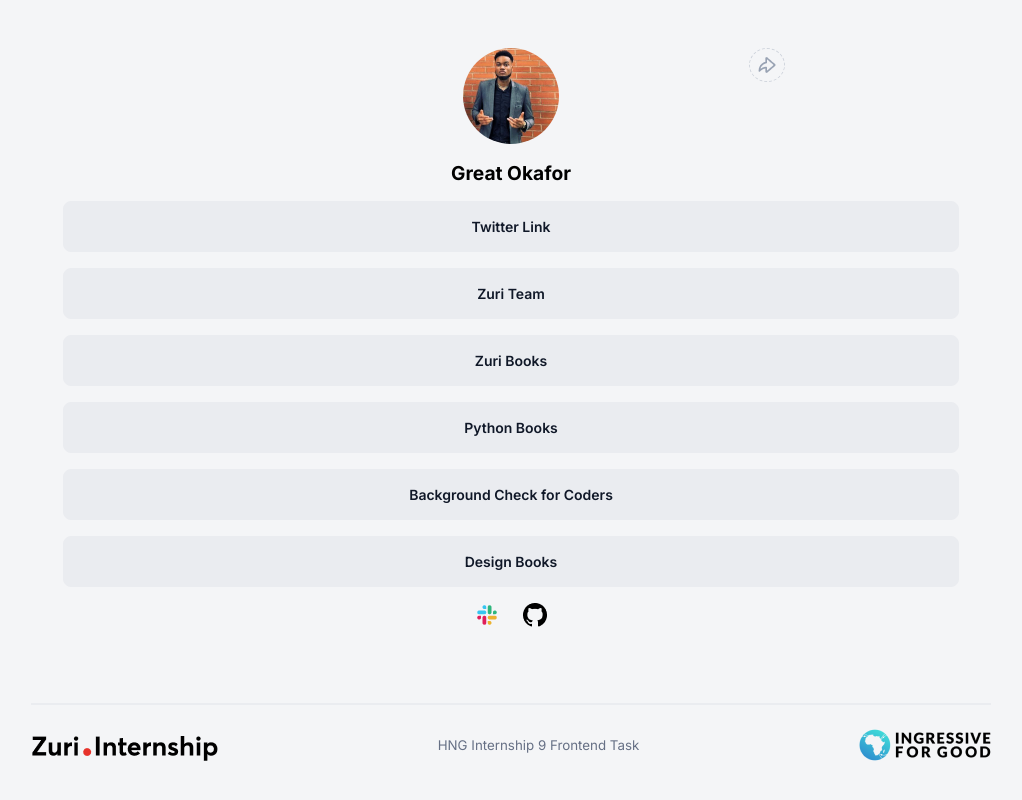
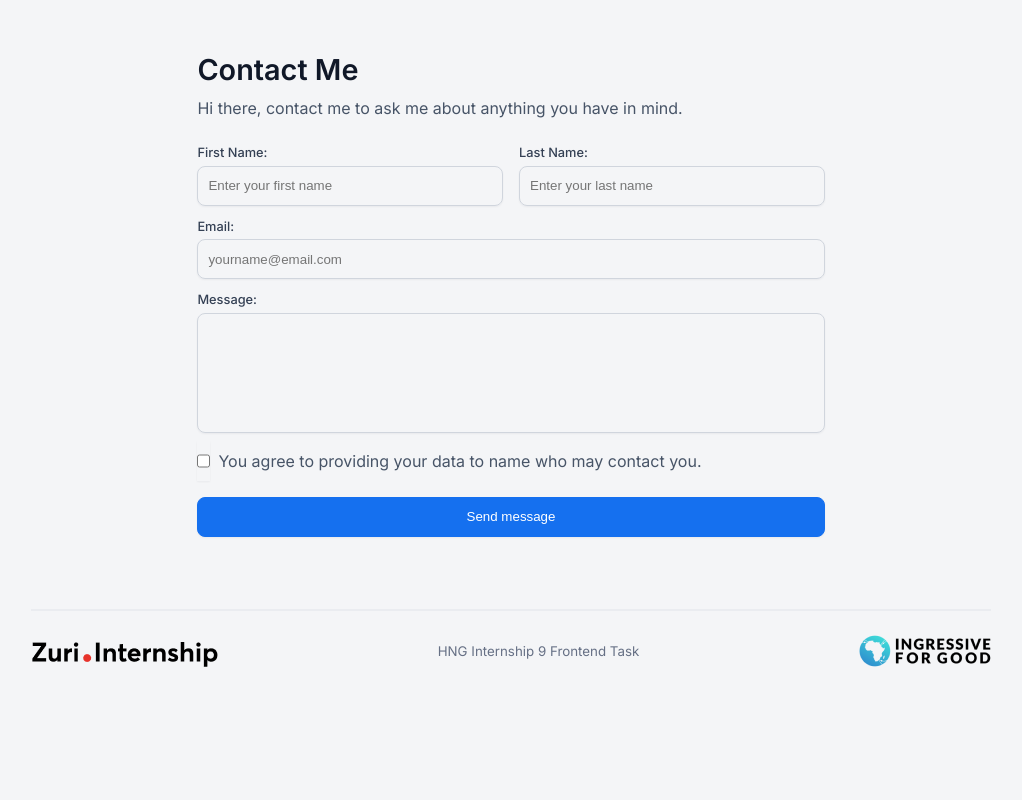
Before and after one commit to Thelordgreat/HNG_task_1, a React (Create React App) app: page /contact in a window 1280 px wide. Shown: the whole page, without its empty margins (129-1151 px from the left). Built offline with nearby package versions, Linux system fonts and the light colour scheme; the HTML template or start-up script is replaced by a standard one.

Commit message:
Added the unvalidated contact form

```diff
--- a/package.json
+++ b/package.json
@@ -8,6 +8,7 @@
     "@testing-library/user-event": "^13.5.0",
     "react": "^17.0.2",
     "react-dom": "^17.0.2",
+    "react-router-dom": "^6.4.3",
     "react-scripts": "5.0.0",
     "react-tooltip": "^4.4.3",
     "web-vitals": "^2.1.4"
--- a/src/App.css
+++ b/src/App.css
@@ -41,10 +41,10 @@
   font-size: 1.2rem;
 }
 
-#profile__img img{
+#profile__img img {
   width: 6rem;
   border-radius: 50%;
-  margin-bottom: .8rem;
+  margin-bottom: 0.8rem;
 }
 
 .content .top .icon {
@@ -60,7 +60,7 @@
 }
 
 .top .icon.dot {
-  padding: .5rem;
+  padding: 0.5rem;
   display: none;
   border-radius: 60%;
 }
@@ -76,15 +76,15 @@
   font-size: 0.875rem;
   border-radius: 8px;
   border: 1px solid #eaecf0;
-  transition: .5s ease-in;
+  transition: 0.5s ease-in;
 }
 
-.bottom ul li:hover{
+.bottom ul li:hover {
   background-color: #d0d5dd;
   box-shadow: rgba(0, 0, 0, 0.24) 0px 3px 8px;
 }
 
-.socials{
+.socials {
   display: flex;
   align-items: center;
   justify-content: center;
@@ -108,6 +108,93 @@
   color: #667085;
 }
 
+/*===== Contact form ========*/
+.form_container {
+  width: 70%;
+  margin: auto;
+  line-height: 2;
+}
+
+form h2 {
+  color: #101828;
+  font-weight: 600;
+  font-size: 1.8rem;
+  line-height: 44px;
+}
+
+form p {
+  color: #475467;
+  font-size: 1rem;
+}
+
+form p.heading {
+  margin-bottom: 1rem;
+}
+
+form .name_row {
+  display: flex;
+  gap: 1rem;
+  margin-bottom: 0.5rem;
+}
+
+form .name_row div {
+  flex: 1;
+  display: flex;
+  flex-direction: column;
+}
+
+form .row {
+  display: flex;
+  flex-direction: column;
+  margin-bottom: 0.5rem;
+}
+
+form .terms {
+  display: flex;
+  align-items: center;
+  gap: 0.5rem;
+}
+
+form input {
+  height: 40px;
+  outline: none;
+  background: transparent;
+  border: 1px solid #d0d5dd;
+  box-shadow: 0px 1px 2px rgba(16, 24, 40, 0.05);
+  border-radius: 8px;
+  padding-left: 10px;
+  color: #344054;
+}
+
+form input.message_field {
+  height: 120px;
+  justify-content: start;
+}
+
+form label {
+  color: #344054;
+  font-weight: 500;
+  font-size: 0.8rem;
+}
+
+form div button {
+  width: 100%;
+  height: 40px;
+  background: #1570ef;
+  border: 1px solid #1570ef;
+  box-shadow: 0px 1px 2px rgba(16, 24, 40, 0.05);
+  border-radius: 8px;
+  color: #ffffff;
+  cursor: pointer;
+  margin: 1rem 0;
+}
+
+@media (max-width:960px) {
+  .form_container{
+    width: 85%;
+  }
+}
+
 @media (max-width: 650px) {
   .container .content {
     width: 80%;
@@ -117,13 +204,26 @@
     transform: translateX(9rem);
   }
 
-  footer div{
+  .form_container {
+    width: 100%;
+  }
+
+  form .name_row {
+    flex-direction: column;
+  }
+
+  footer div {
     flex-direction: column;
     line-height: 2;
   }
 
-  footer div img{
-    scale: .8;
+  form .terms{
+    line-height: 1.5;
+    margin: .5rem 0;
+  }
+
+  footer div img {
+    scale: 0.8;
   }
 }
 
@@ -148,6 +248,6 @@
 @media (max-width: 350px) {
   .content .top .icon {
     transform: translateX(7rem);
-    padding: .8rem;
+    padding: 0.8rem;
   }
 }
--- a/src/App.js
+++ b/src/App.js
@@ -1,74 +1,22 @@
 import './App.css';
-import profile from "./images/profile__img.jpeg"
-import ReactTooltip from 'react-tooltip';
-import icon from './images/Icon.png'
-import zuri from './images/zuri.png'
-import i4g from "./images/I4G.png"
-import dots from './images/dots.png'
-import slack from "./images/slack.png"
-import github from './images/github.png'
+import Footer from './Components/Footer';
+import { BrowserRouter as Router, Routes, Route } from 'react-router-dom'
+import Home from './Pages/Home';
+import Contact from './Pages/Contact';
 
 function App() {
   return (
     <div className='container'>
-      <section className="content">
-        <div className='top'>
-          <div>
-            <div id='profile__img'>
-              <img src={profile} alt="" />
-            </div>
-            <div className='name'>Great Okafor</div>
-            {/* <p>Great O.</p> */}
-          </div>
+      <Router>
+        <section className="content">
+          <Routes>
+            <Route index element={<Home />} />
+            <Route path="contact" element={<Contact />} />
+          </Routes>
+        </section>
+      </Router>
 
-          <div className='icon arrow' data-tip='Share profile'>
-            <img src={icon} alt="" className='arrow' />
-          </div>
-          <div className='icon dot'>
-            <img src={dots} alt="" className='arrow' />
-          </div>
-        </div>
-
-        <div className="bottom">
-          <ul>
-            <a href="https://twitter.com/thelordgreat?t=BZDI67vlfrVZQgpv4uwBzg&s=09" target="_blank" rel="noreferrer" id='twitter'>
-              <li>Twitter Link</li>
-            </a>
-            <a href="https://training.zuri.team/" id='btn__zuri' target="_blank" rel="noreferrer">
-              <li>Zuri Team</li>
-            </a>
-            <a href="http://books.zuri.team" id='books' target="_blank" rel="noreferrer">
-              <li data-tip='Books on design and coding'>Zuri Books</li>
-            </a>
-            <a href="https://books.zuri.team/python-for-beginners?ref_id=Great-O" id='book__python' target="_blank" rel="noreferrer">
-              <li>Python Books</li>
-            </a>
-            <a href="https://background.zuri.team" id='pitch' target="_blank" rel="noreferrer">
-              <li>Background Check for Coders</li>
-            </a>
-            <a href="https://books.zuri.team/design-rules" id='book__design' target="_blank" rel="noreferrer">
-              <li>Design Books</li>
-            </a>
-            <ReactTooltip />
-          </ul>
-        </div>
-        <div className='socials'>
-          <a href="great">
-            <img src={slack} alt="" />
-          </a>
-          <a href="https://github.com/Thelordgreat" target="_blank" rel="noreferrer">
-            <img src={github} alt="" />
-          </a>
-        </div>
-      </section>
-
-      <footer>
-        <div>
-          <img src={zuri} alt="" />
-          <small>HNG Internship 9 Frontend Task</small>
-          <img src={i4g} alt="" />
-        </div>
-      </footer>
+      <Footer />
     </div>
   );
 }
--- /dev/null
+++ b/src/Components/Footer.js
@@ -0,0 +1,17 @@
+import React from 'react'
+import zuri from '../images/zuri.png'
+import i4g from "../images/I4G.png"
+
+const Footer = () => {
+    return (
+        <footer>
+            <div>
+                <img src={zuri} alt="" />
+                <small>HNG Internship 9 Frontend Task</small>
+                <img src={i4g} alt="" />
+            </div>
+        </footer>
+    )
+}
+
+export default Footer
--- /dev/null
+++ b/src/Components/Links.js
@@ -0,0 +1,47 @@
+import React from 'react'
+import ReactTooltip from 'react-tooltip';
+import slack from "../images/slack.png"
+import github from '../images/github.png'
+
+const Links = () => {
+    return (
+        <div>
+            <div className="bottom">
+                <ul>
+                    <a href="https://twitter.com/thelordgreat?t=BZDI67vlfrVZQgpv4uwBzg&s=09" target="_blank" rel="noreferrer" id='twitter'>
+                        <li>Twitter Link</li>
+                    </a>
+                    <a href="https://training.zuri.team/" id='btn__zuri' target="_blank" rel="noreferrer">
+                        <li>Zuri Team</li>
+                    </a>
+                    <a href="http://books.zuri.team" id='books' target="_blank" rel="noreferrer">
+                        <li data-tip='Books on design and coding'>Zuri Books</li>
+                    </a>
+                    <a href="https://books.zuri.team/python-for-beginners?ref_id=Great-O" id='book__python' target="_blank" rel="noreferrer">
+                        <li>Python Books</li>
+                    </a>
+                    <a href="https://background.zuri.team" id='pitch' target="_blank" rel="noreferrer">
+                        <li>Background Check for Coders</li>
+                    </a>
+                    <a href="https://books.zuri.team/design-rules" id='book__design' target="_blank" rel="noreferrer">
+                        <li>Design Books</li>
+                    </a>
+                    <a href="/contact" id='contact'>
+                        <li>Contact Me</li>
+                    </a>
+                    <ReactTooltip />
+                </ul>
+            </div>
+            <div className='socials'>
+                <a href="great">
+                    <img src={slack} alt="" />
+                </a>
+                <a href="https://github.com/Thelordgreat" target="_blank" rel="noreferrer">
+                    <img src={github} alt="" />
+                </a>
+            </div>
+        </div>
+    )
+}
+
+export default Links
--- /dev/null
+++ b/src/Components/Profile.js
@@ -0,0 +1,29 @@
+import React from 'react'
+import profile from "./../images/profile__img.jpeg"
+import icon from './../images/Icon.png'
+import dots from './../images/dots.png'
+
+const Profile = () => {
+    return (
+        <div>
+            <div className='top'>
+                <div>
+                    <div id='profile__img'>
+                        <img src={profile} alt="" />
+                    </div>
+                    <div className='name'>Great Okafor</div>
+                    {/* <p>Great O.</p> */}
+                </div>
+
+                <div className='icon arrow' data-tip='Share profile'>
+                    <img src={icon} alt="" className='arrow' />
+                </div>
+                <div className='icon dot'>
+                    <img src={dots} alt="" className='arrow' />
+                </div>
+            </div>
+        </div>
+    )
+}
+
+export default Profile
--- /dev/null
+++ b/src/Pages/Contact.js
@@ -0,0 +1,44 @@
+import React from 'react'
+
+const Contact = () => {
+    return (
+        <div className='form_container'>
+            <form>
+                <h2>Contact Me</h2>
+                <p className='heading'>Hi there, contact me to ask me about anything you have in mind.</p>
+
+                <div className='name_row'>
+                    <div>
+                        <label>First Name:</label>
+                        <input type="name" placeholder='Enter your first name'/>
+                    </div>
+                    <div>
+                        <label>Last Name:</label>
+                        <input type="name"placeholder='Enter your last name'/>
+                    </div>
+                </div>
+
+                <div className='row'>
+                    <label>Email:</label>
+                    <input type="email" placeholder='yourname@email.com'/>
+                </div>
+
+                <div className='row'>
+                    <label>Message:</label>
+                    <input type="text" className='message_field' placeholder=""/>
+                </div>
+
+                <div className='terms'>
+                    <input type="checkbox" />
+                    <p>You agree to providing your data to name who may contact you.</p>
+                </div>
+
+                <div>
+                    <button>Send message</button>
+                </div>
+            </form>
+        </div>
+    )
+}
+
+export default Contact
--- /dev/null
+++ b/src/Pages/Home.js
@@ -0,0 +1,14 @@
+import React from 'react'
+import Profile from '../Components/Profile'
+import Links from '../Components/Links'
+
+const Home = () => {
+  return (
+    <div>
+        <Profile/>
+        <Links/>
+    </div>
+  )
+}
+
+export default Home
```
Also changed, not shown: 1 other file (tests, documents, lock files or other folders).
